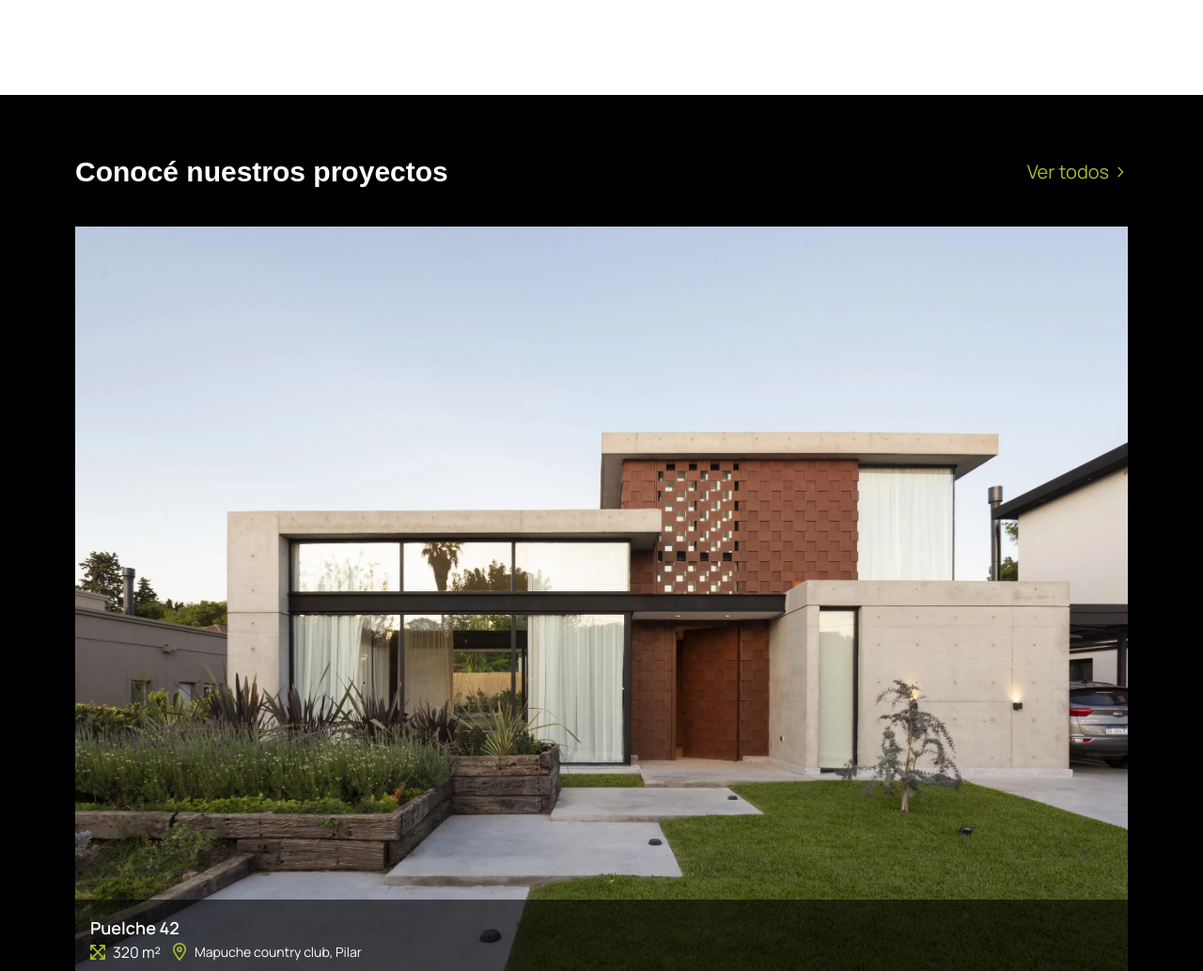
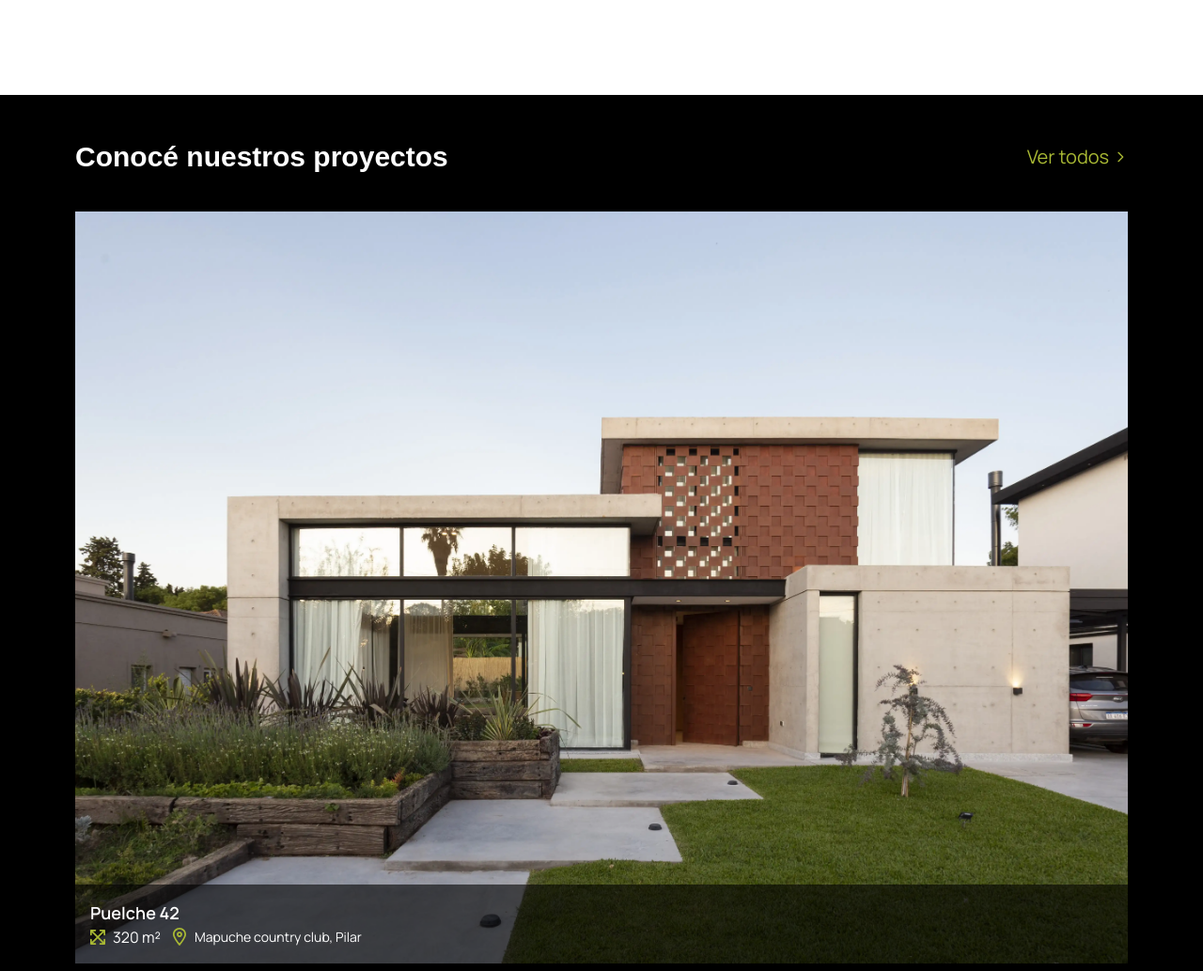
Before and after one commit to EstudioMuzo/muzo-landing, a plain HTML site: page index.html in a window 1280 px wide. Shown: the part 1277-2310 px from the top of the page at 94% size. Drawn offline with nearby package versions, Linux system fonts and the light colour scheme; a web font is replaced by a local one.

Commit message:
Update index.html

```diff
--- a/index.html
+++ b/index.html
@@ -450,7 +450,7 @@
 </section>
 
 <!-- Projects Section -->
-<section style="font-family: 'Manrope', sans-serif;" class="bg-black text-white py-16 px-6 md:px-20">
+<section style="font-family: 'Manrope', sans-serif;" class="bg-black text-white py-12 px-6 md:px-20">
     <div class="flex flex-col sm:flex-row sm:justify-between sm:items-center mb-10 gap-4 scroll-animate fade-up">
         <h2 class="font-hostgrotesk text-2xl md:text-3xl font-semibold">Conocé nuestros proyectos</h2>
         <a  href="ventas.html" style="color: #A9B934; font-family: 'Manrope', sans-serif; font-size: 20px;" class="hover:underline inline-flex items-center">
```
